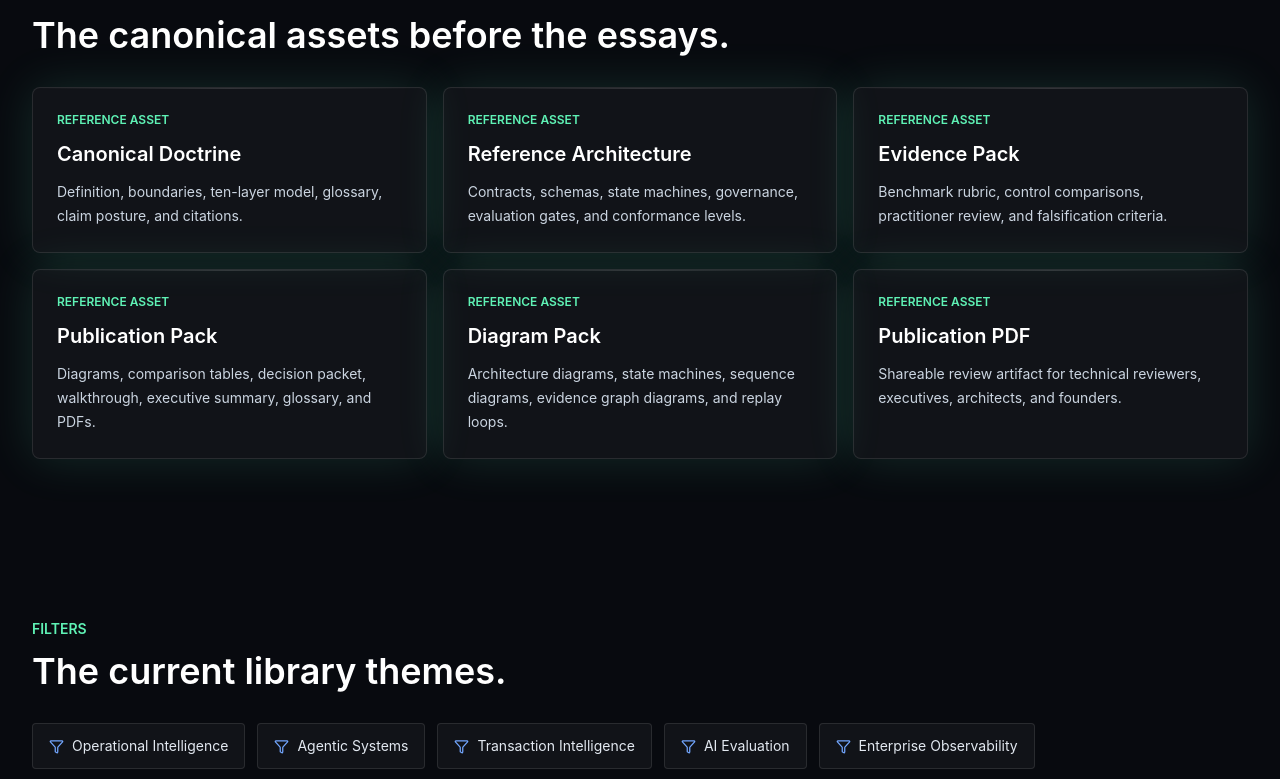
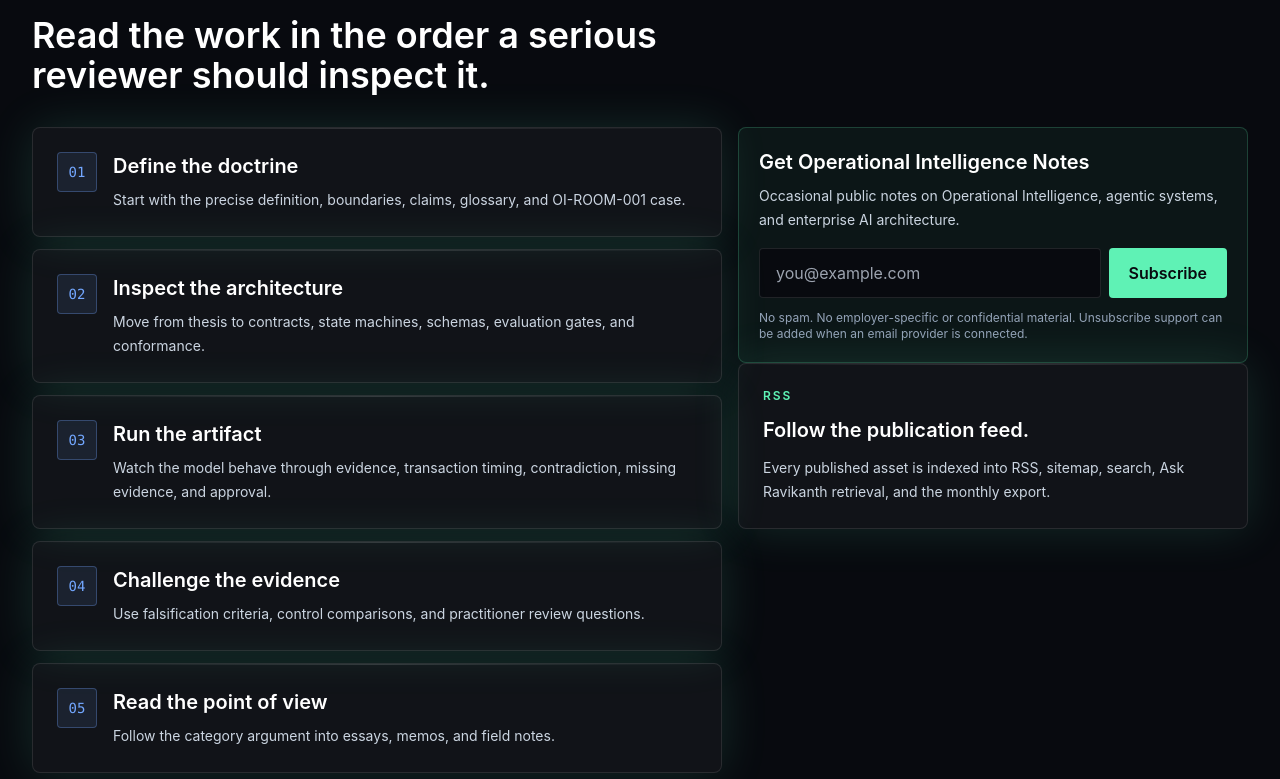
Before and after one commit to rseri17-code/seri-ai, a Next.js app: page /library in a window 1280 px wide. Shown: the part 1820-2599 px from the top of the page. Built offline with nearby package versions, Linux system fonts and the light colour scheme; no server answers.

Commit message:
Stabilize homepage and library entry points

```diff
--- a/app/library/page.tsx
+++ b/app/library/page.tsx
@@ -2,6 +2,7 @@ import Link from "next/link";
 import type { Metadata } from "next";
 import { BookOpen, Filter } from "lucide-react";
 import { Card } from "@/components/card";
+import { EmailCapture } from "@/components/email-capture";
 import { Section } from "@/components/section";
 import { articles, assetTypes } from "@/content/site";
 import { buildPublishingIndex } from "@/lib/publishing";
@@ -18,6 +19,14 @@ const referenceShelf = [
   ["/wiki/operational-intelligence-publication-pack", "Publication Pack", "Diagrams, comparison tables, decision packet, walkthrough, executive summary, glossary, and PDFs."],
   ["/publication-pack/operational-intelligence-diagrams.md", "Diagram Pack", "Architecture diagrams, state machines, sequence diagrams, evidence graph diagrams, and replay loops."],
   ["/downloads/operational-intelligence-publication-pack.pdf", "Publication PDF", "Shareable review artifact for technical reviewers, executives, architects, and founders."]
+] as const;
+
+const canonicalReadingPath = [
+  ["/wiki/operational-intelligence-canonical-doctrine", "Define the doctrine", "Start with the precise definition, boundaries, claims, glossary, and OI-ROOM-001 case."],
+  ["/wiki/operational-intelligence-reference-architecture", "Inspect the architecture", "Move from thesis to contracts, state machines, schemas, evaluation gates, and conformance."],
+  ["/investigation-room", "Run the artifact", "Watch the model behave through evidence, transaction timing, contradiction, missing evidence, and approval."],
+  ["/wiki/operational-intelligence-evidence-pack", "Challenge the evidence", "Use falsification criteria, control comparisons, and practitioner review questions."],
+  ["/ideas/operational-intelligence-is-the-new-control-plane", "Read the point of view", "Follow the category argument into essays, memos, and field notes."]
 ] as const;
 
 export default function LibraryPage() {
@@ -72,6 +81,36 @@ export default function LibraryPage() {
         </div>
       </Section>
 
+      <Section eyebrow="Canonical reading path" title="Read the work in the order a serious reviewer should inspect it.">
+        <div className="grid gap-4 lg:grid-cols-[1.15fr_0.85fr]">
+          <div className="grid gap-3">
+            {canonicalReadingPath.map(([href, title, description], index) => (
+              <Link key={href} href={href}>
+                <Card className="flex h-full items-start gap-4 p-4 transition hover:border-mint/40">
+                  <span className="grid h-10 w-10 shrink-0 place-items-center rounded border border-signal/30 bg-signal/10 font-mono text-sm text-signal">
+                    {String(index + 1).padStart(2, "0")}
+                  </span>
+                  <div>
+                    <h2 className="text-xl font-semibold text-white">{title}</h2>
+                    <p className="mt-2 text-sm leading-6 text-slate-300">{description}</p>
+                  </div>
+                </Card>
+              </Link>
+            ))}
+          </div>
+          <div className="space-y-4">
+            <EmailCapture />
+            <Link href="/rss.xml">
+              <Card className="transition hover:border-mint/40">
+                <p className="text-xs font-semibold uppercase tracking-[0.16em] text-mint">RSS</p>
+                <h2 className="mt-3 text-xl font-semibold text-white">Follow the publication feed.</h2>
+                <p className="mt-3 text-sm leading-6 text-slate-300">Every published asset is indexed into RSS, sitemap, search, Ask Ravikanth retrieval, and the monthly export.</p>
+              </Card>
+            </Link>
+          </div>
+        </div>
+      </Section>
+
       <Section eyebrow="Reference shelf" title="The canonical assets before the essays.">
         <div className="grid gap-4 md:grid-cols-2 xl:grid-cols-3">
           {referenceShelf.map(([href, title, description]) => (
--- a/app/page.tsx
+++ b/app/page.tsx
@@ -2,7 +2,6 @@ import Link from "next/link";
 import { ArrowRight, BrainCircuit, ClipboardCheck, FileText, GitBranch, Linkedin, Network, ShieldCheck, Sparkles } from "lucide-react";
 import { Card } from "@/components/card";
 import { HeroIntelligenceMap } from "@/components/hero-intelligence-map";
-import { Reveal } from "@/components/reveal";
 import { Section } from "@/components/section";
 import { TrackedAnchor, TrackedLink } from "@/components/tracked-link";
 import { articles, builderDna, evalReport, harnessThesis, patterns, site } from "@/content/site";
@@ -60,8 +59,8 @@ export default function Home() {
   return (
     <>
       <section className="grid-bg border-b border-white/10">
-        <div className="mx-auto grid min-h-[86vh] max-w-7xl content-center gap-10 px-4 py-14 sm:px-6 lg:grid-cols-[0.92fr_1.08fr] lg:px-8">
-          <Reveal>
+        <div className="mx-auto grid max-w-7xl content-start gap-10 px-4 py-10 sm:px-6 sm:py-14 lg:min-h-[86vh] lg:grid-cols-[0.92fr_1.08fr] lg:content-center lg:px-8">
+          <div>
             <div className="mb-6 inline-flex items-center gap-3 rounded-full border border-mint/25 bg-mint/[0.06] px-4 py-2 text-sm font-semibold text-mint">
               <span className="h-2 w-2 rounded-full bg-mint shadow-[0_0_16px_rgba(95,242,181,0.9)]" />
               Built by {site.owner}
@@ -94,10 +93,10 @@ export default function Home() {
                 </div>
               ))}
             </div>
-          </Reveal>
-          <Reveal delay={0.12}>
+          </div>
+          <div>
             <HeroIntelligenceMap />
-          </Reveal>
+          </div>
         </div>
       </section>
 
--- a/public/eval-report.json
+++ b/public/eval-report.json
@@ -726,7 +726,7 @@
     "The knowledge base intentionally excludes confidential implementation details, so some questions will be refused or marked uncovered.",
     "Richer answer scoring should add model-judged qualitative grading once production AI keys are configured."
   ],
-  "generatedAt": "2026-07-27T12:28:41.710Z",
+  "generatedAt": "2026-07-27T13:15:35.304Z",
   "fixtureCount": 66,
   "passingFixtures": 66
 }
```
Also changed, not shown: scripts/validate-publishing-discovery.mjs (+11 -0 lines).
